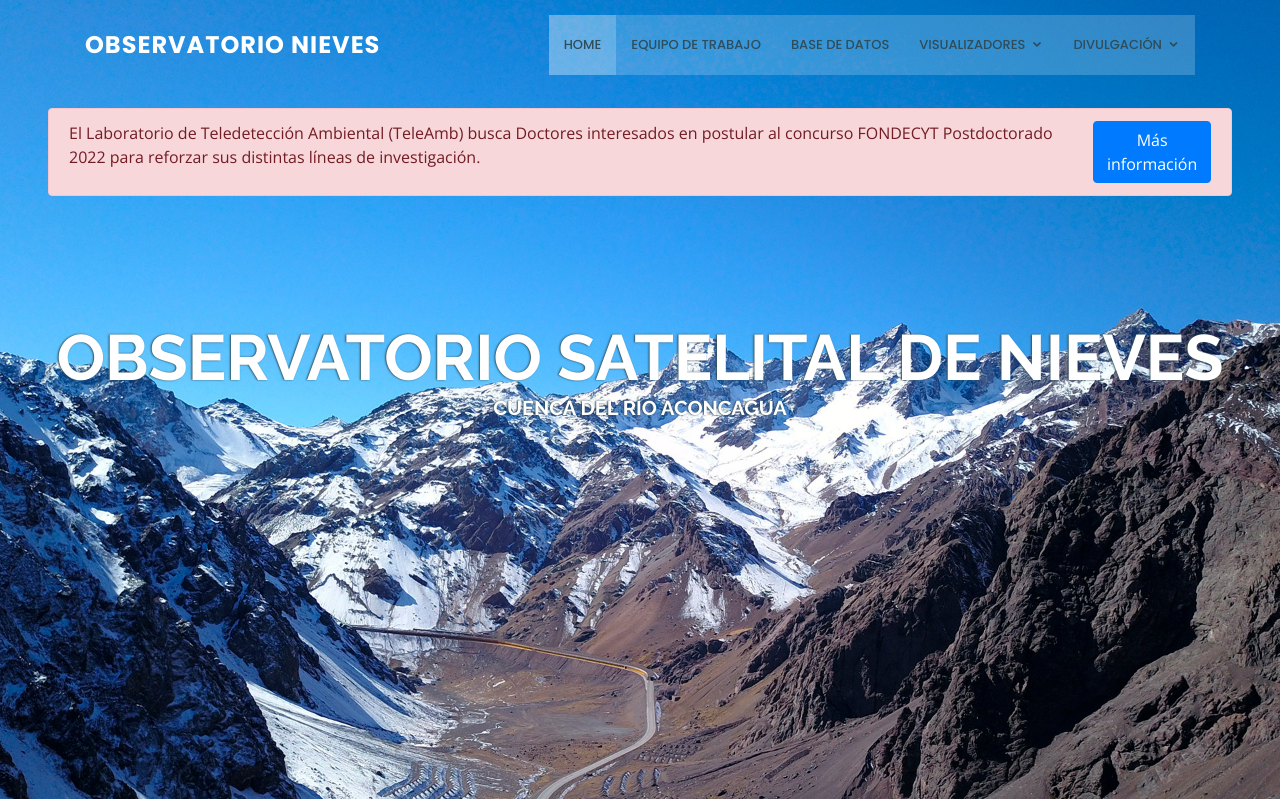
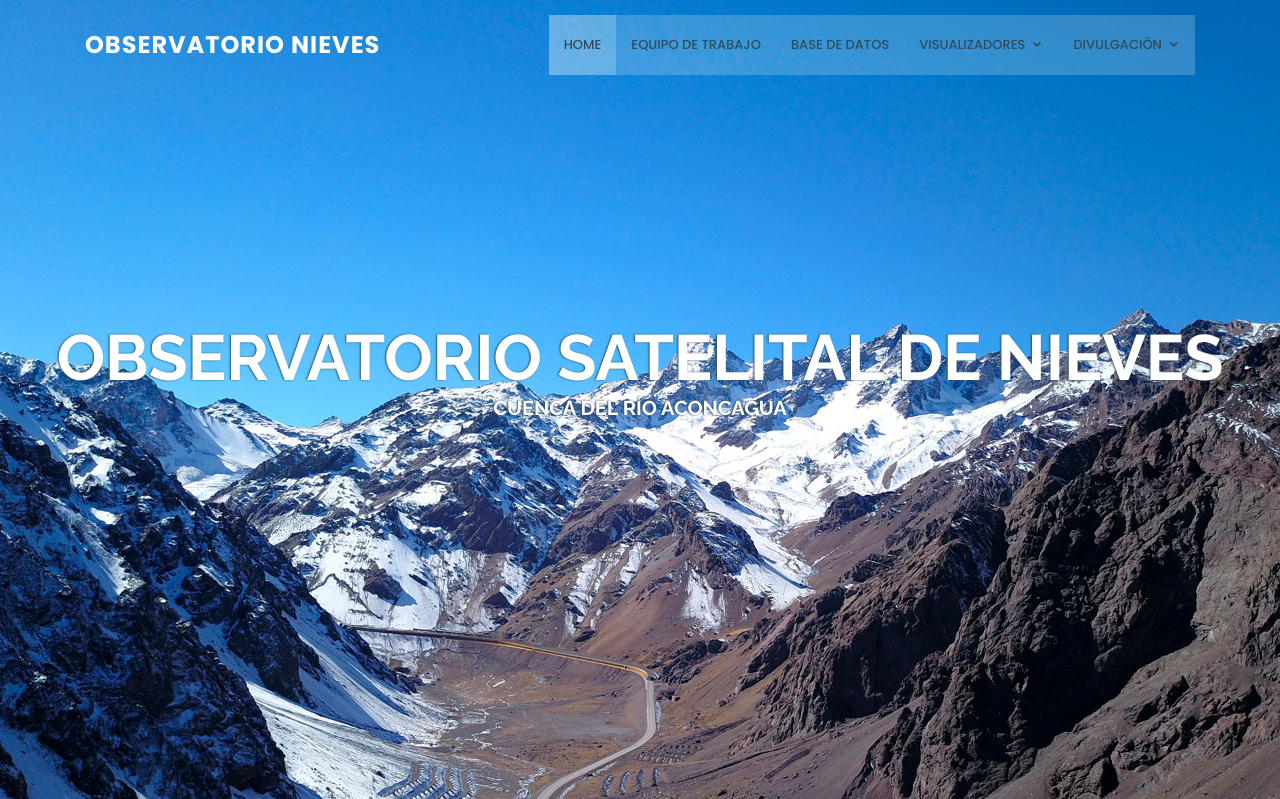
Before and after one commit to DatosLabUPLA/obsnieves-web-legacy, a Django app: page / in a window 1280 px wide. Shown: the top 799 px of the page. Run offline with Django 3.2, Linux system fonts and the light colour scheme; some libraries are stand-ins or nearby versions.

Commit message:
Update: Se remueve información sobre aviso

```diff
--- a/core/templates/core/home.html
+++ b/core/templates/core/home.html
@@ -7,17 +7,6 @@
 {% block content %}
 <!-- ======= Hero Section ======= -->
   <section id="hero" style="height: 100vh !important;">
-
-    <div class="alert alert-danger mt-5 mx-5 d-flex justify-content-between" role="alert" style="z-index: 30;">
-      <span>
-        El Laboratorio de Teledetección Ambiental (TeleAmb) busca Doctores interesados en postular al concurso FONDECYT Postdoctorado 2022 para reforzar sus distintas líneas de investigación.
-      </span>
-
-      <!-- Button trigger modal -->
-      <button type="button" class="btn btn-primary" data-toggle="modal" data-target="#exampleModal">
-        Más información
-      </button>
-    </div>
 
     <div class="hero-container" data-aos="fade-up">
       <h1>OBSERVATORIO SATELITAL DE NIEVES</h1>
@@ -174,25 +163,4 @@
     </section><!-- End Contact Section -->
 
   </main><!-- End #main -->
-
-  <!-- Modal -->
-  <div class="modal fade" id="exampleModal" tabindex="-1" aria-labelledby="exampleModalLabel" aria-hidden="true">
-    <div class="modal-dialog modal-dialog-scrollable modal-xl">
-      <div class="modal-content">
-        <div class="modal-header">
-          <h5 class="modal-title" id="exampleModalLabel">El Laboratorio de Teledetección Ambiental (TeleAmb) busca Doctores interesados en postular al concurso FONDECYT Postdoctorado 2022 para reforzar sus distintas líneas de investigación.</h5>
-          <button type="button" class="close" data-dismiss="modal" aria-label="Close">
-            <span aria-hidden="true">&times;</span>
-          </button>
-        </div>
-        <div class="modal-body">
-          <iframe src="https://drive.google.com/file/d/1x2mcfn7y8tWtuv4bj-llgLaE1h1sTUgA/preview" width="100%" height="680px"></iframe>
-        </div>
-        <div class="modal-footer">
-          <a href="https://drive.google.com/file/d/1x2mcfn7y8tWtuv4bj-llgLaE1h1sTUgA/view?usp=sharing" class="btn btn-primary" target="_blank">Abrir documento</a>
-          <button type="button" class="btn btn-secondary" data-dismiss="modal">Cerrar</button>
-        </div>
-      </div>
-    </div>
-  </div>
 {% endblock content %}
```
